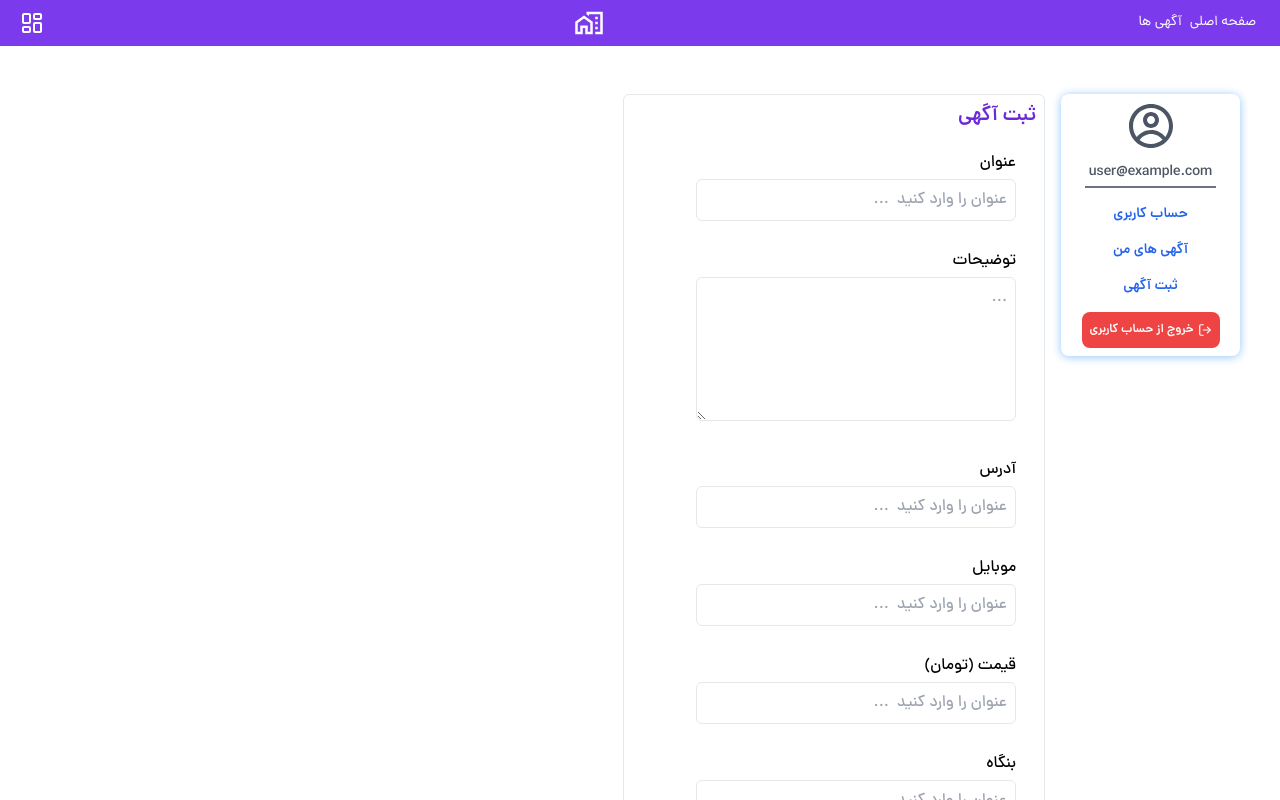
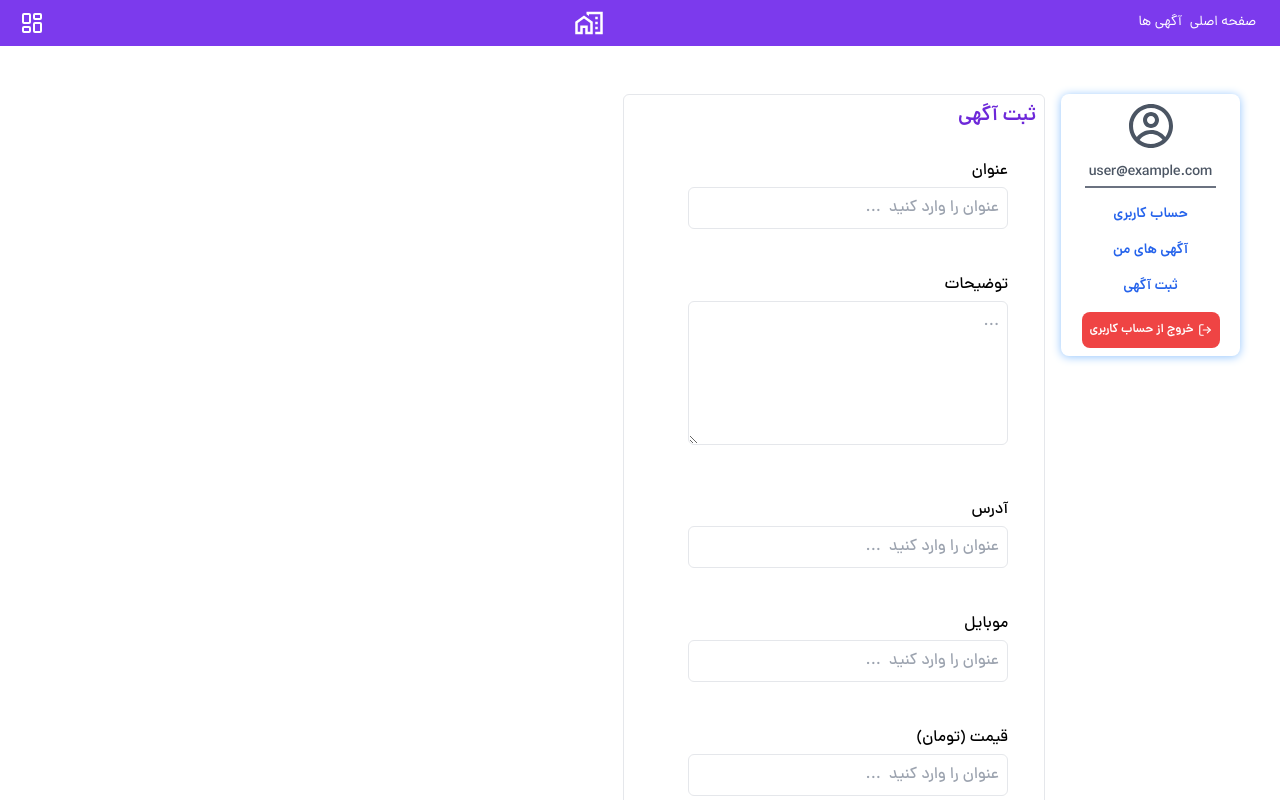
Before and after one commit to hasanashrafi/realstate-next, a Next.js app: page /dashboard/add in a window 1280 px wide. Shown: the top 800 px of the page. Built offline with nearby package versions, Linux system fonts and the light colour scheme; no server answers; sample sign-in values are in the browser's storage.

Commit message:
edit text input styles

```diff
--- a/src/components/module/TextInput.js
+++ b/src/components/module/TextInput.js
@@ -15,7 +15,7 @@ function TextInput({
     }
 
     return (
-        <div className=''>
+        <div className='p-2'>
             <p>{title}</p>
             {
                 textarea ?
```
